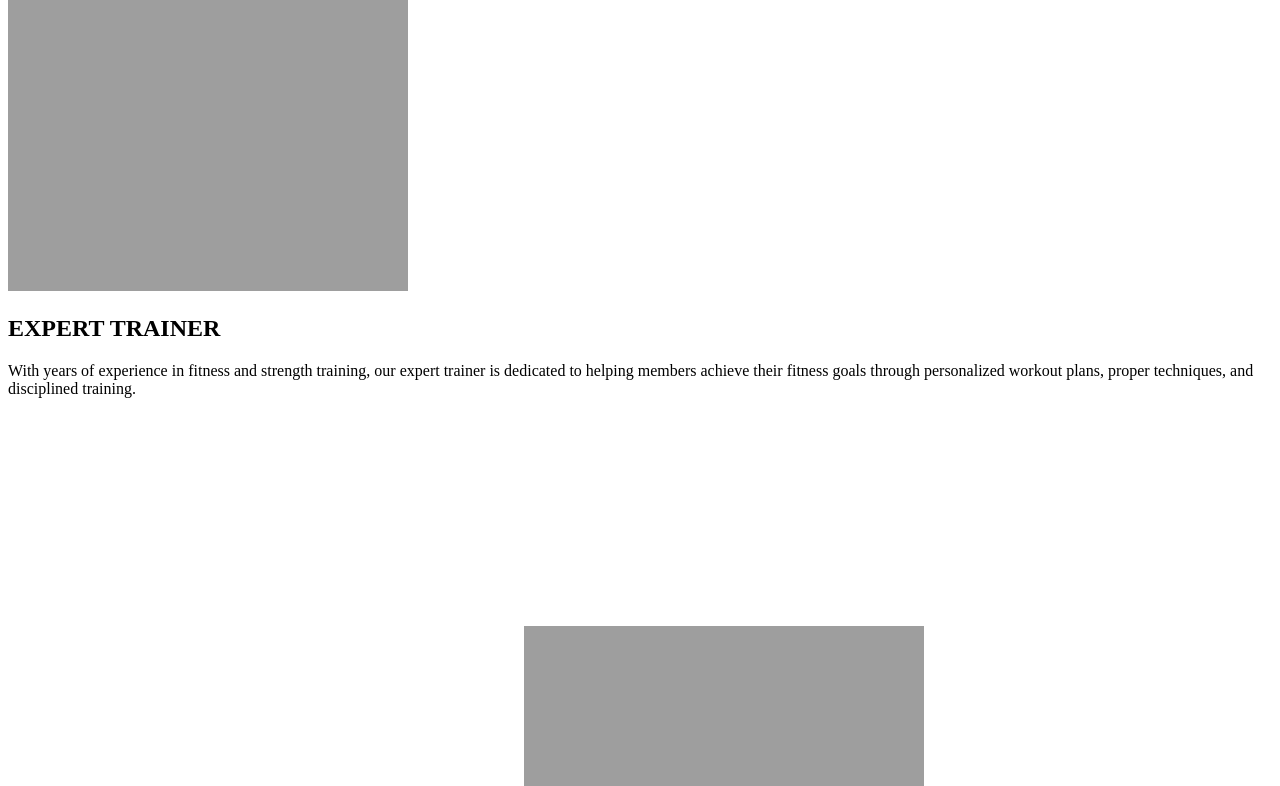
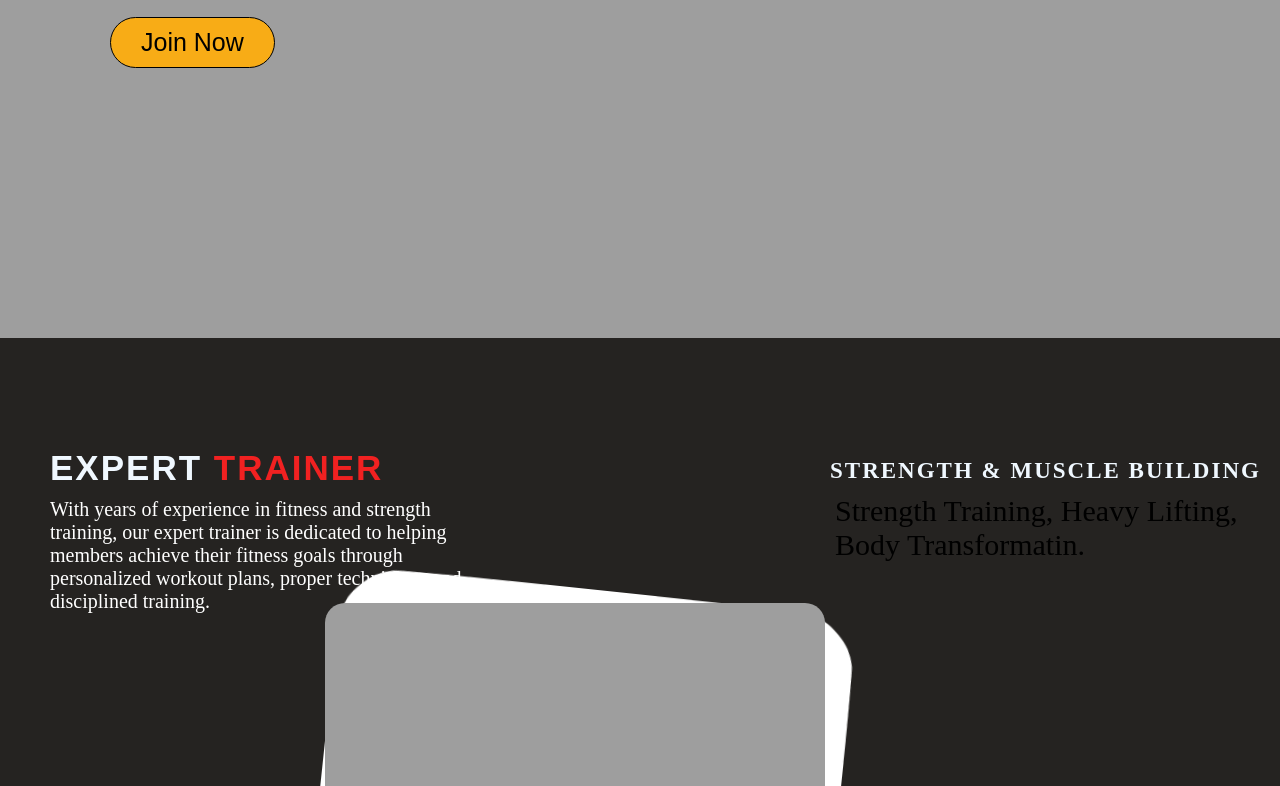
Before and after one commit to Lal-Singhania/Gym-Project, a plain HTML site: page index.html in a window 1280 px wide. Shown: the part 470-1256 px from the top of the page. Drawn offline with Linux system fonts and the light colour scheme; files that its build step writes are made by us from their sources; the site is published under a folder, as on GitHub Pages, so addresses that start at the root find nothing.

Commit message:
changing css path

```diff
--- a/index.html
+++ b/index.html
@@ -3,7 +3,7 @@
 <head>
     <meta charset="UTF-8">
     <meta name="viewport" content="width=device-width, initial-scale=1.0">
-    <link rel="stylesheet" href="/Training/gym/css/style.css">
+    <link rel="stylesheet" href="css/style.css">
     <title>Easy Do Fitness</title>
 </head>
 <body>
```
